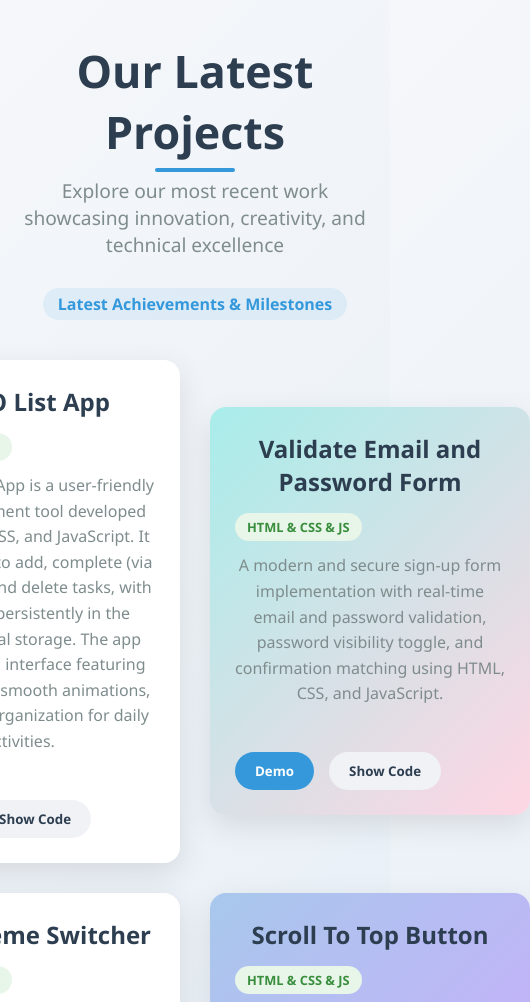
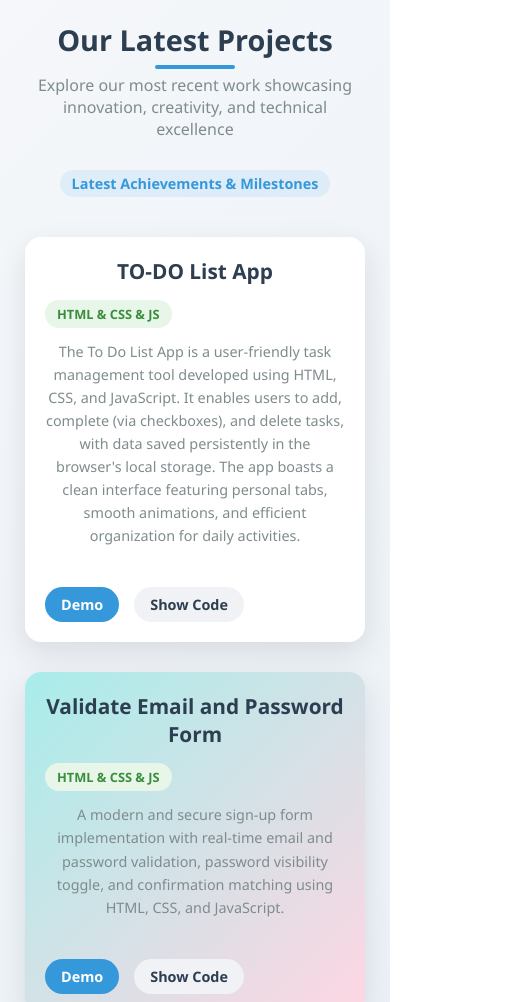
Before and after one commit to FathyHesham/Web-Application-Projects, a plain HTML site: page index.html in a window 390 px wide. Shown: the top 1002 px of the page, 530 px wide, since content can reach past the window. Drawn offline with Linux system fonts and the light colour scheme.

Commit message:
Refactor card layout and responsive styles for improved mobile experience

```diff
--- a/index.html
+++ b/index.html
@@ -70,10 +70,11 @@
 
 			.cards-container {
 				display: grid;
-				grid-template-columns: repeat(2, 1fr);
+				grid-template-columns: repeat(auto-fit, minmax(300px, 1fr));
 				justify-content: center;
 				gap: 30px;
 				margin-top: 20px;
+				padding: 0 15px;
 			}
 
 			/* Enhanced Project Card Styles */
@@ -192,14 +193,55 @@
 			}
 
 			@media (max-width: 768px) {
-				.cards-container {
-					flex-direction: column;
-					align-items: center;
+				h1 {
+					font-size: 2rem;
+				}
+
+				.subtitle {
+					font-size: 1rem;
+					padding: 0 15px;
 				}
 
 				.card {
+					min-width: unset;
 					width: 100%;
-					max-width: 400px;
+				}
+
+				.content {
+					padding: 20px;
+				}
+
+				.content h2 {
+					font-size: 1.3rem;
+				}
+
+				.reference {
+					padding: 0 20px 20px;
+				}
+
+				.btn {
+					padding: 8px 16px;
+					font-size: 0.9rem;
+				}
+			}
+
+			/* Add small mobile styles */
+			@media (max-width: 480px) {
+				body {
+					padding: 20px 10px;
+				}
+
+				h1 {
+					font-size: 1.8rem;
+				}
+
+				.highlight {
+					font-size: 0.9rem;
+					padding: 4px 12px;
+				}
+
+				.description {
+					font-size: 0.9rem;
 				}
 			}
 		</style>
@@ -256,7 +298,10 @@
 						<a href="Validate Email and Password/index.html" target="_blank">
 							<button type="button" class="btn">Demo</button>
 						</a>
-						<a href="https://github.com/FathyHesham/Web-Application-Projects/tree/main/Validate%20Email%20and%20Password" target="_blank">
+						<a
+							href="https://github.com/FathyHesham/Web-Application-Projects/tree/main/Validate%20Email%20and%20Password"
+							target="_blank"
+						>
 							<button type="button" class="btn demo">Show Code</button>
 						</a>
 					</div>
@@ -277,7 +322,10 @@
 						<a href="Changes Colors JS/index.html" target="_blank">
 							<button type="button" class="btn">Demo</button>
 						</a>
-						<a href="https://github.com/FathyHesham/Web-Application-Projects/tree/main/Changes%20Colors%20JS" target="_blank">
+						<a
+							href="https://github.com/FathyHesham/Web-Application-Projects/tree/main/Changes%20Colors%20JS"
+							target="_blank"
+						>
 							<button type="button" class="btn demo">Show Code</button>
 						</a>
 					</div>
```
